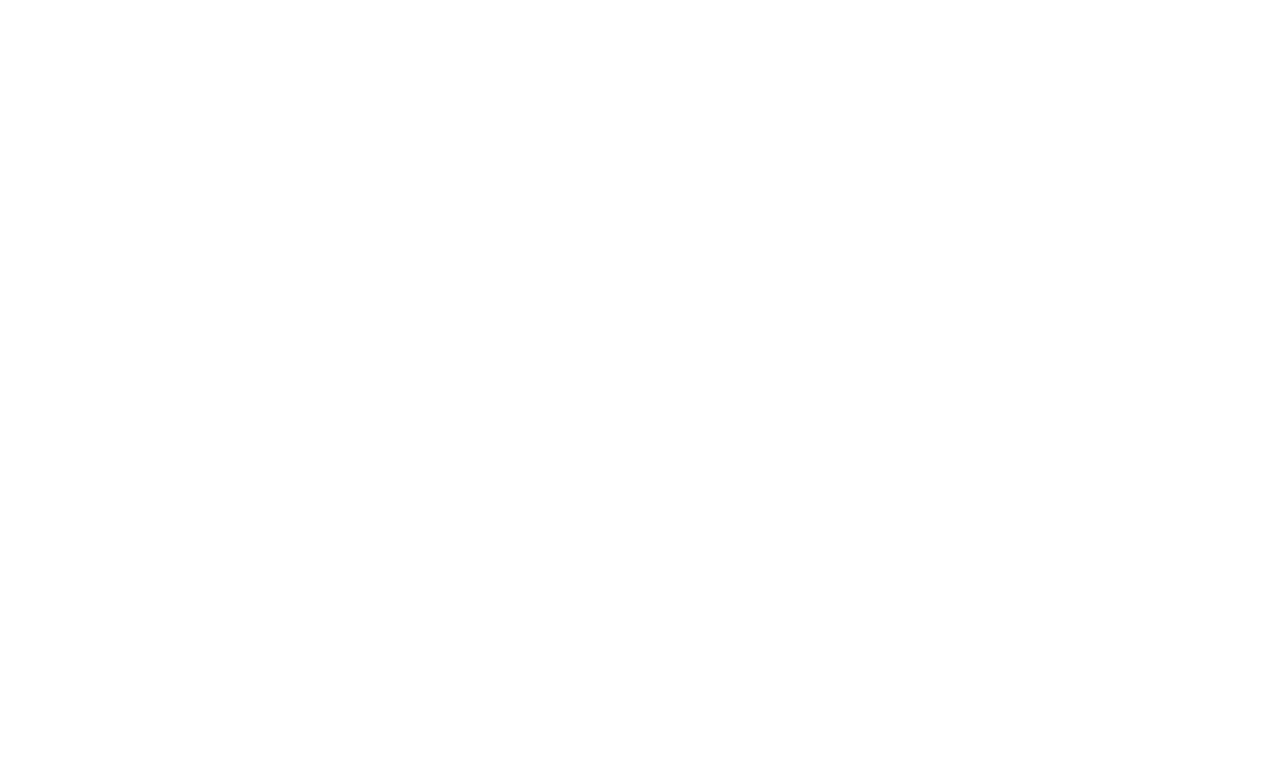
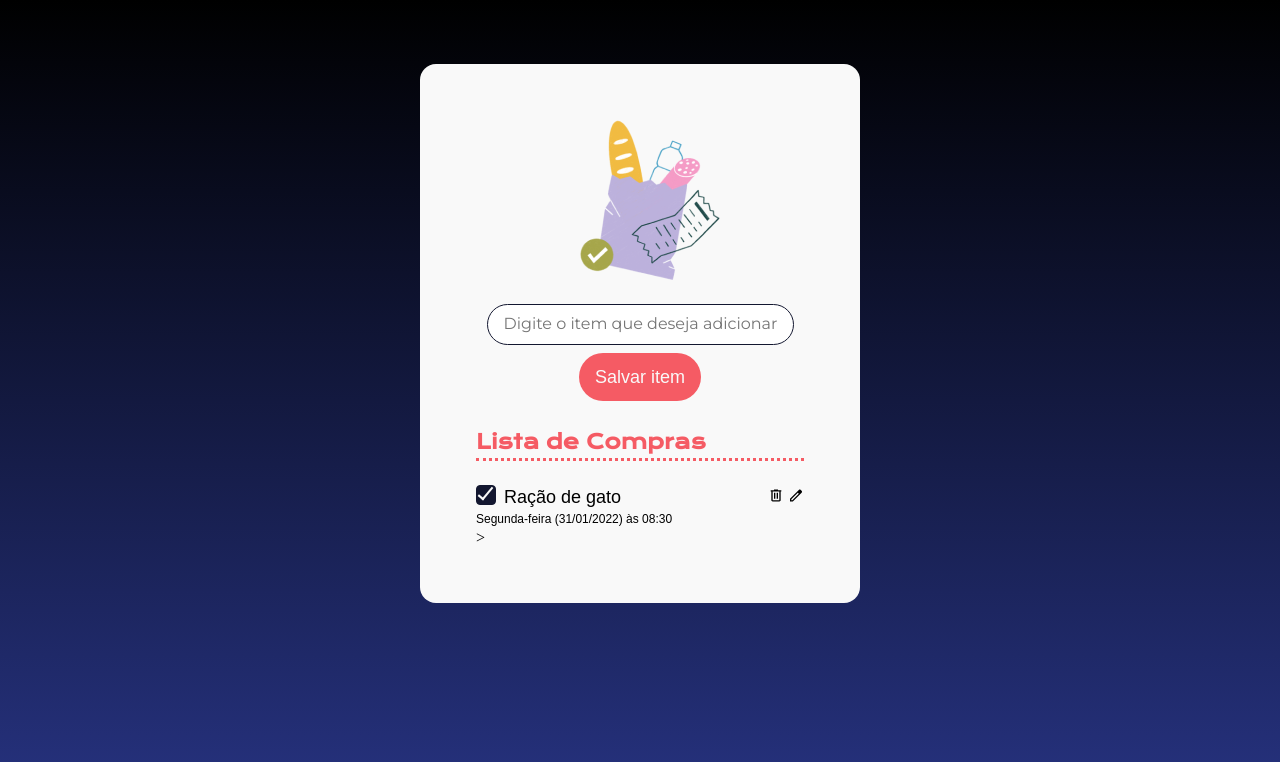
Before and after one commit to FernandoOMelo/js-dinamic-page, a plain HTML site: page index.html in a window 1280 px wide. Drawn offline with nearby package versions, Linux system fonts and the light colour scheme; a web font is replaced by a local one.

Commit message:
Contruindo a página

```diff
--- a/index.html
+++ b/index.html
@@ -13,6 +13,42 @@
 </head>
 
 <body>
+    <main>
+        <img src="img/bag.png" alt="sacola de compras">
+        <form>
+            <input id="input-item" type="text" id="item" placeholder="Digite o item que deseja adicionar">
+            <button id="adicionar-botao">Salvar item</button>
+        </form>
+        <ul>
+            <h2>Lista de Compras</h2>
+            <hr>
+            <li>
+                <div class="item-lista-container">
+                    <div class="container-nome-compra">
+                        <div class="checkbox-container">
+                            <label for="checkbox-1">
+                                <input type="checkbox" class="checkbox-input" id="checkbox-1"/>
+                                <div class="checkbox-customizado checked"></div>
+
+                            </label>
+
+                        </div>
+                        <p>Ração de gato</p>
+                    </div>
+                    <div>
+                        <button class="botao-acao">
+                            <img src="img/delete.svg" alt="Deletar">
+                        </button>
+                        <button class="botao-acao">
+                            <img src="img/edit.svg" alt="Editar">
+                        </button>
+                    </div>
+                </div>
+                <p class="item-lista-texto">Segunda-feira (31/01/2022) às 08:30</p>
+            </li>>
+        </ul>
+
+    </main>
 
 </body>
 
--- a/styles.css
+++ b/styles.css
@@ -13,3 +13,139 @@
     --fonte-texto: 'Numans', sans-serif;
     --degrade-azul: linear-gradient(180deg, #000000 0%, #26327F 100%);
 }
+
+body {
+    background: var(--degrade-azul);
+    background-repeat: no-repeat;
+    height: 100vh;
+
+    display: flex;
+    flex-direction: column;
+    align-items: center;
+}
+
+main {
+    margin-top: 64px;
+    display: flex;
+    flex-direction: column;
+    gap: 24px;
+
+    width: 440px;
+    align-items: center;
+    background-color: var(--neutro);
+    padding: 56px;
+    border-radius: 16px;
+}
+
+h2{
+    font-family: var(--fonte-titulo);
+    color: var(--cor-primaria);
+    font-size: 20px;
+    line-height: 33px;
+    text-align: left;
+}
+
+hr {
+    border: none;
+    border-bottom: 3px dotted var(--cor-primaria);
+    margin-bottom: 24px;
+    width: 100%;
+}
+
+p {
+    font-family: var(--fonte-texto);
+    font-size: 18px;
+    font-weight: 400;
+    line-height: 24px;
+    text-align: left;
+}
+
+#input-item{
+    padding: 12px 16px;
+    display: block;
+    border-radius: 24px;
+    border: 1px solid var(--preto);
+    width: 307px;
+}
+
+#input-item::placeholder {
+    font-family: "Montserrat", sans-serif;
+    font-size: 16px;
+    line-height: 19px;
+}
+
+#adicionar-botao{
+    text-align: center;
+    padding: 12px 16px;
+    border-radius: 24px;
+    background-color: var(--cor-primaria);
+    color: var(--neutro);
+    font-family: var(--fonte-texto);
+    font-size: 18px;
+    line-height: 24px;
+    border: none;
+}
+
+form {
+    display: flex;
+    flex-direction: column;
+    align-items: center;
+    gap: 8px;
+}
+
+.item-lista-container {
+    display: flex;
+    align-items: center;
+    justify-content: space-between;
+}
+
+.container-nome-compra{
+    display: flex;
+}
+
+ul {
+    list-style: none;
+    width: 100%;
+}
+
+.item-lista-texto{
+    font-size: 12px;
+    line-height: 20px;
+}
+
+.checkbox-input{
+    display: none;
+}
+
+.checkbox-customizado {
+    width: 20px;
+    height: 20px;
+    background-color: var(--neutro);
+    border: 1px solid var(--preto);
+    cursor: pointer;
+    border-radius: 4px;
+    margin-right: 8px;
+}
+
+.checked {
+    background-color: var(--preto);
+    position: relative;
+}
+
+.checked::after{
+    content: "";
+    position: absolute;
+    left: 30%;
+    top: -10%;
+    width: 5px;
+    height: 14px;
+
+    border-top: 2px solid var(--neutro);
+    border-left: 2px solid var(--neutro);
+    transform: rotate(-140deg);
+}
+
+.botao-acao {
+    background-color: transparent;
+    border: none;
+}
```
